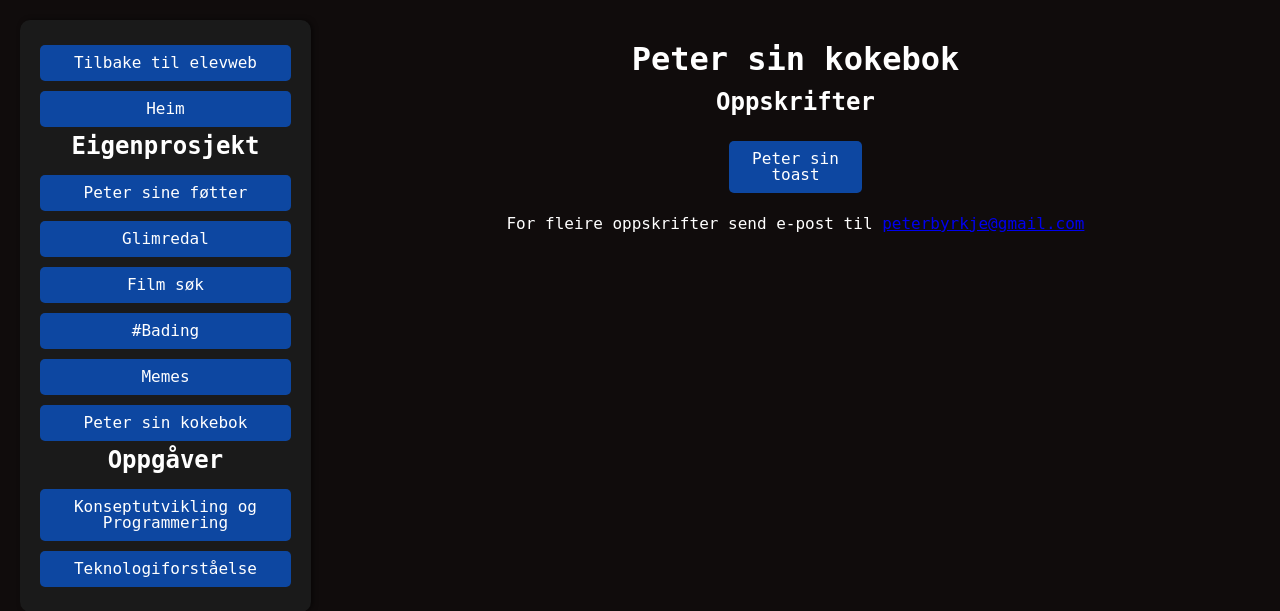
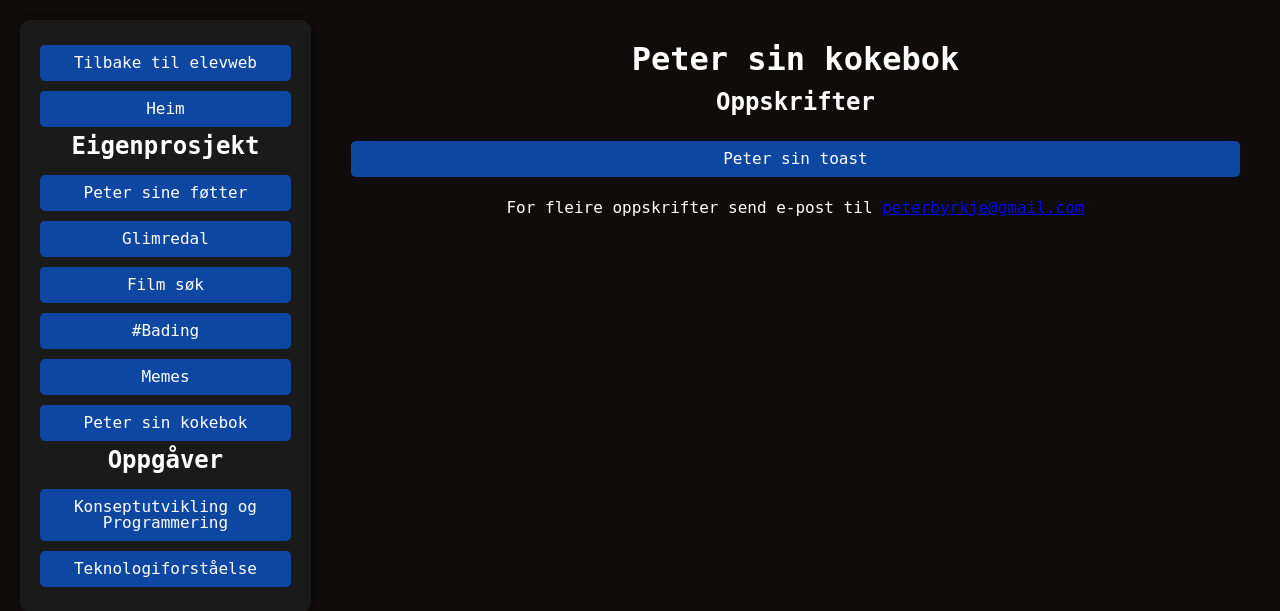
Before and after one commit to Emilsen2152/Emil-WEB, a PHP site: page /eigenprosjekt/peter-sin-kokebok/ in a window 1280 px wide. Shown: the top 611 px of the page. Run offline with PHP 8.4, Linux system fonts and the light colour scheme.

Commit message:
Add responsive width for sidebar and define btn-link-small style

```diff
--- a/mainStyles.css
+++ b/mainStyles.css
@@ -195,4 +195,8 @@ input[type="text"] {
     .sidebar {
         width: 350px;
     }
+
+    .btn-link-small {
+        width: 100%;
+    }
 }
```
